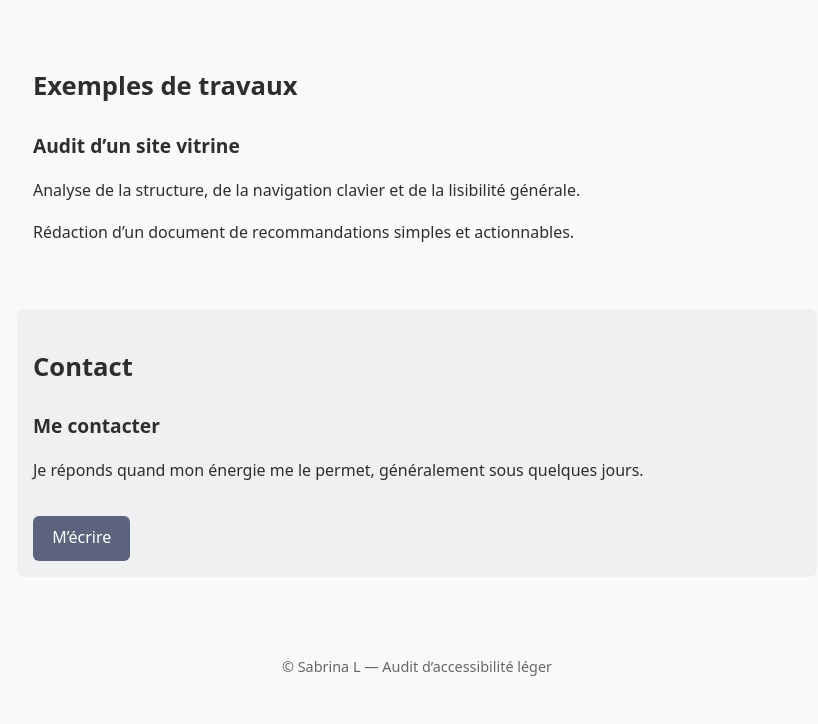
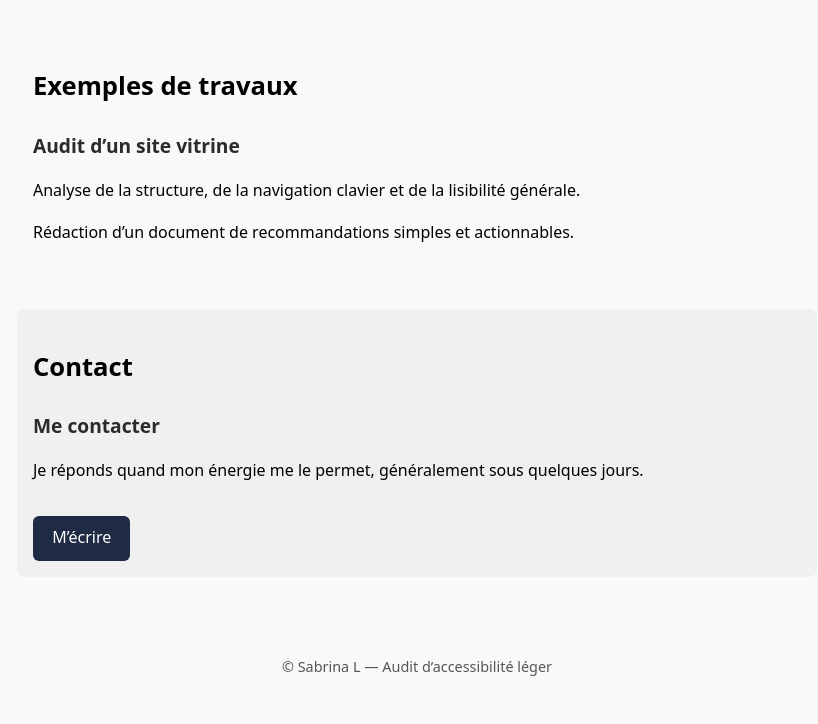
Before and after one commit to Lyjoyce/portfolio_audit_accessibilite_leger, a plain HTML site: page index.html in a window 1280 px wide. Shown: the part 1787-2511 px from the top of the page, without its empty margins (223-1041 px from the left). Drawn offline with Linux system fonts and the light colour scheme.

Commit message:
css : accessibilté contrastes WCAG AA

```diff
--- a/css/buttons.css
+++ b/css/buttons.css
@@ -7,12 +7,15 @@
     margin-top: 1rem;
     padding: 0.6rem 1.2rem;
     background-color: var(--color-button);
-    color: #ffffff;
+    color: var(--color-white);
     text-decoration: none;
     border-radius: 6px;
 }
 
 .button:hover,
 .button:focus {
-    background-color: var(--color-button-hover);
+    background-color: var(--background-soft);
+    color:var(--color-button-hover);
+    font-weight: 600;
+    border: 2px solid var(--color-button-hover);
 }
--- a/css/styles.css
+++ b/css/styles.css
@@ -1,25 +1,40 @@
 /* =========================================================
-   Couleurs & typographie (charte simple et accessible)
+   Couleurs & typographie (charte contrastée et accessible)
 
-   Fond principal : #f9f9f7 (blanc cassé)
-   Texte principal : #2e2e2e
-   Accent doux (lavande / gris) : #6b6f8a
-   Encadrés : #eef0f2
-   Boutons : #5c647d (sobre, pas criard)
+   Fond principal : #f9f9f9 (blanc cassé)
+   Fond secondaire : #f0f0f0
+   Séparations : #e0e0e0
+
+   Texte principal : #000000
+   Texte secondaire : #2b2b2b
+   Texte atténué : #555555
+
+   Accent principal : bleu nuit #1f2a44
+   Boutons hover : #141c2f
 
    Typographie :
    Sans-serif système (pas de Google Fonts)
    ========================================================= */
 
 :root {
-    /* Couleurs */
-    --color-background: #f9f9f7;
-    --color-text: #2e2e2e;
-    --color-accent: #6b6f8a;
-    --color-box: #eef0f2;
-    --color-button: #5c647d;
-    --color-button-hover: #4a5166;
-    --color-footer-text: #666666;
+    /* Couleurs de base */
+    --color-white: #ffffff;
+    --color-black: #000000;
+
+    /* Fonds */
+    --color-background: #f9f9f9;
+    --color-background-soft: #f0f0f0;
+    --color-background-strong: #e0e0e0;
+
+    /* Textes */
+    --color-text: #000000;
+    --color-text-secondary: #2b2b2b;
+    --color-text-muted: #555555;
+
+    /* Accent & actions */
+    --color-accent: #1f2a44;
+    --color-button: #1f2a44;
+    --color-button-hover: #141c2f;
 
     /* Typographie */
     --font-base: system-ui, -apple-system, BlinkMacSystemFont, "Segoe UI", sans-serif;
@@ -55,8 +70,8 @@ body {
 .skip-link:focus {
     left: 1rem;
     top: 1rem;
-    background-color: #000000;
-    color: #ffffff;
+    background-color: var(--color-black);
+    color: var(--color-white);
     padding: 0.5rem;
     z-index: 1000;
 }
@@ -73,6 +88,7 @@ body {
 .logo {
     font-size: 1.8rem;
     font-weight: 700;
+    color: var(--color-text);
 }
 
 .dot {
@@ -81,7 +97,7 @@ body {
 
 .baseline {
     margin-top: 0.5rem;
-    color: #555555;
+    color: var(--color-text-secondary);
 }
 
 /* =========================================================
@@ -95,7 +111,7 @@ body {
 }
 
 .encadre {
-    background-color: var(--color-box);
+    background-color: var(--color-background-soft);
     border-radius: 8px;
 }
 
@@ -106,11 +122,13 @@ body {
 h1 {
     font-size: 1.6rem;
     margin-bottom: 1rem;
+    color: var(--color-text);
 }
 
 h2 {
     font-size: 1.2rem;
     margin-top: 1.5rem;
+    color: var(--color-text-secondary);
 }
 
 /* =========================================================
@@ -121,5 +139,5 @@ h2 {
     text-align: center;
     padding: 2rem 1rem;
     font-size: 0.9rem;
-    color: var(--color-footer-text);
+    color: var(--color-text-muted);
 }
```
